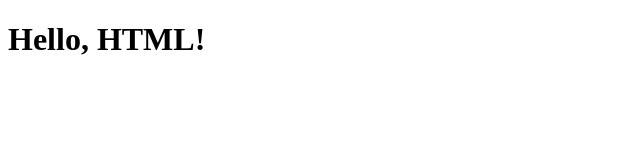
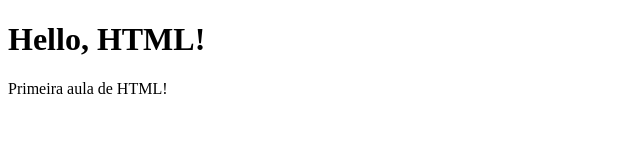
Before and after one commit to ifpi-picos/tec-introducao-programacao-web, a plain HTML site: page codigos/hello.html in a window 1280 px wide. Shown: the whole page, without its empty margins (0-640 px from the left). Drawn offline with Linux system fonts and the light colour scheme.

Commit message:
add código primeiro exemplo html

```diff
--- a/codigos/hello.html
+++ b/codigos/hello.html
@@ -4,11 +4,12 @@
 <head>
   <meta charset="UTF-8">
   <meta name="viewport" content="width=device-width, initial-scale=1.0">
-  <title>Document</title>
+  <title>Hello HTML!</title>
 </head>
 
 <body>
   <h1>Hello, HTML!</h1>
+  <p>Primeira aula de HTML!</p>
 </body>
 
 </html>
```
Also changed, not shown: 2 other files.
